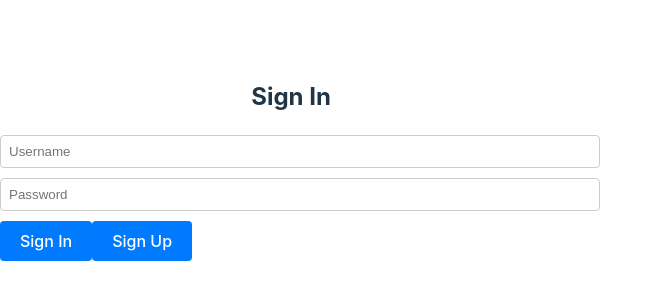
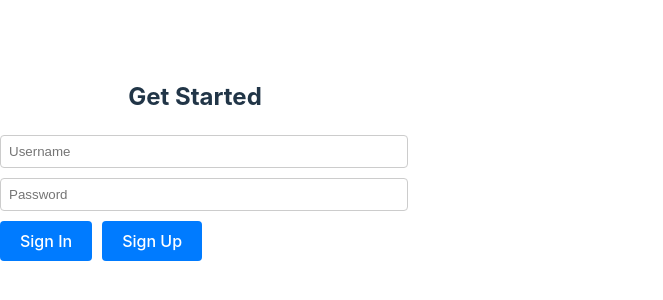
Before and after one commit to bernadettestella/Event_Mate, a React (Vite) app in the folder frontend/: page / in a window 1280 px wide. Shown: the part 240-540 px from the top of the page, without its empty margins (0-663 px from the left). Built offline with nearby package versions, Linux system fonts and the light colour scheme.

Commit message:
correction

```diff
--- a/frontend/package.json
+++ b/frontend/package.json
@@ -13,7 +13,8 @@
     "@types/styled-components": "^5.1.34",
     "axios": "^1.6.7",
     "react": "^18.2.0",
-    "react-dom": "^18.2.0"
+    "react-dom": "^18.2.0",
+    "styled-components": "^6.1.8"
   },
   "devDependencies": {
     "@types/react": "^18.2.64",
--- a/frontend/src/App.tsx
+++ b/frontend/src/App.tsx
@@ -1,10 +1,6 @@
 import React, { useState } from 'react';
-import axios, { AxiosError } from 'axios';
-import {
-  FormContainer,
-  Input,
-  Button,
-} from './styles';
+import axios from 'axios';
+import { PageContainer, FormContainer, Input, ButtonContainer, Button } from './styles';
 
 interface SignInData {
   username: string;
@@ -36,45 +32,57 @@ const SignInForm: React.FC = () => {
       window.location.href = '/account'; // Redirect to the account page
     } catch (error) {
       if (axios.isAxiosError(error)) {
-        const axiosError = error as AxiosError<ErrorResponse>;
+        const axiosError = error as any; // Use any type here
         setMessage(axiosError.response?.data.message || 'An error occurred.');
       } else {
         setMessage('An error occurred.');
       }
     }
   };
-
   const handleSignUpClick = () => {
     // Redirect to the signup page
     window.location.href = '/signup';
   };
 
   return (
+    <PageContainer>
       <FormContainer>
-      <h2>Sign In</h2>
+        <h2>Get Started</h2>
         {message && <p>{message}</p>}
         <form onSubmit={handleSubmit}>
           <Input
             type="text"
             name="username"
-          placeholder="Username"
             value={signInData.username}
             onChange={handleChange}
+            placeholder="Username"
             required
           />
           <Input
             type="password"
             name="password"
-          placeholder="Password"
             value={signInData.password}
             onChange={handleChange}
+            placeholder="Password"
             required
           />
+          <ButtonContainer>
             <Button type="submit">Sign In</Button>
             <Button type="button" onClick={handleSignUpClick}>Sign Up</Button>
+          </ButtonContainer>
         </form>
       </FormContainer>
+    </PageContainer>
   );
 };
 
-export default SignInForm;
+
+const App: React.FC = () => {
+  return (
+    <div>
+      <SignInForm />
+    </div>
+  );
+};
+
+export default App;
--- a/frontend/src/styles.ts
+++ b/frontend/src/styles.ts
@@ -1,4 +1,11 @@
 import styled from 'styled-components';
+
+export const PageContainer = styled.div`
+  display: flex;
+  justify-content: center; /* Center the content horizontally */
+  align-items: center; /* Center the content vertically */
+  height: 100vh; /* Make the container take up the full height of the viewport */
+`;
 
 export const FormContainer = styled.div`
   display: flex;
@@ -14,6 +21,11 @@ export const Input = styled.input`
   width: 100%;
 `;
 
+export const ButtonContainer = styled.div`
+  display: flex;
+  gap: 10px; /* Spacing between buttons */
+`;
+
 export const Button = styled.button`
   padding: 10px 20px;
   background-color: #007bff;
```
Also changed, not shown: frontend/src/Pages/SignInForm.tsx (added, +59 -0 lines), 1 other file (tests, documents, lock files or other folders). Lines whose indentation alone changed are shown as unchanged.
